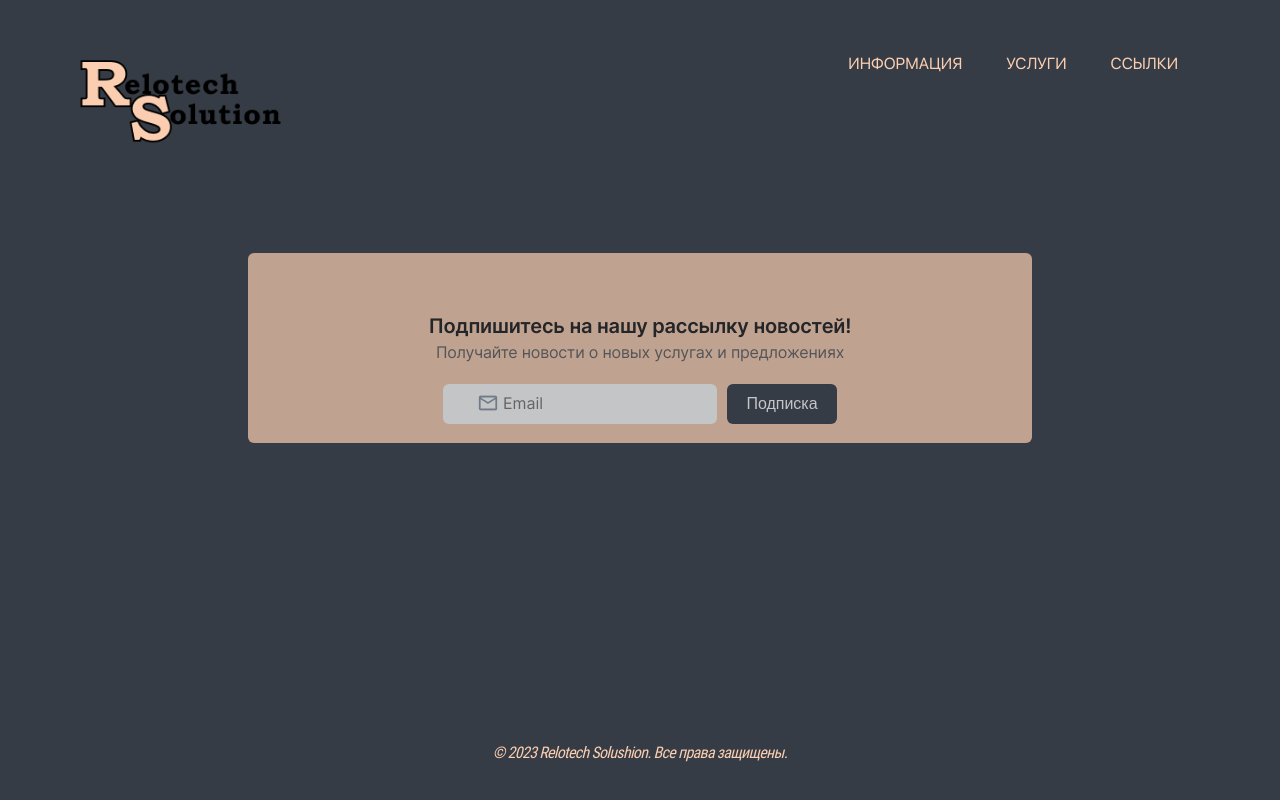
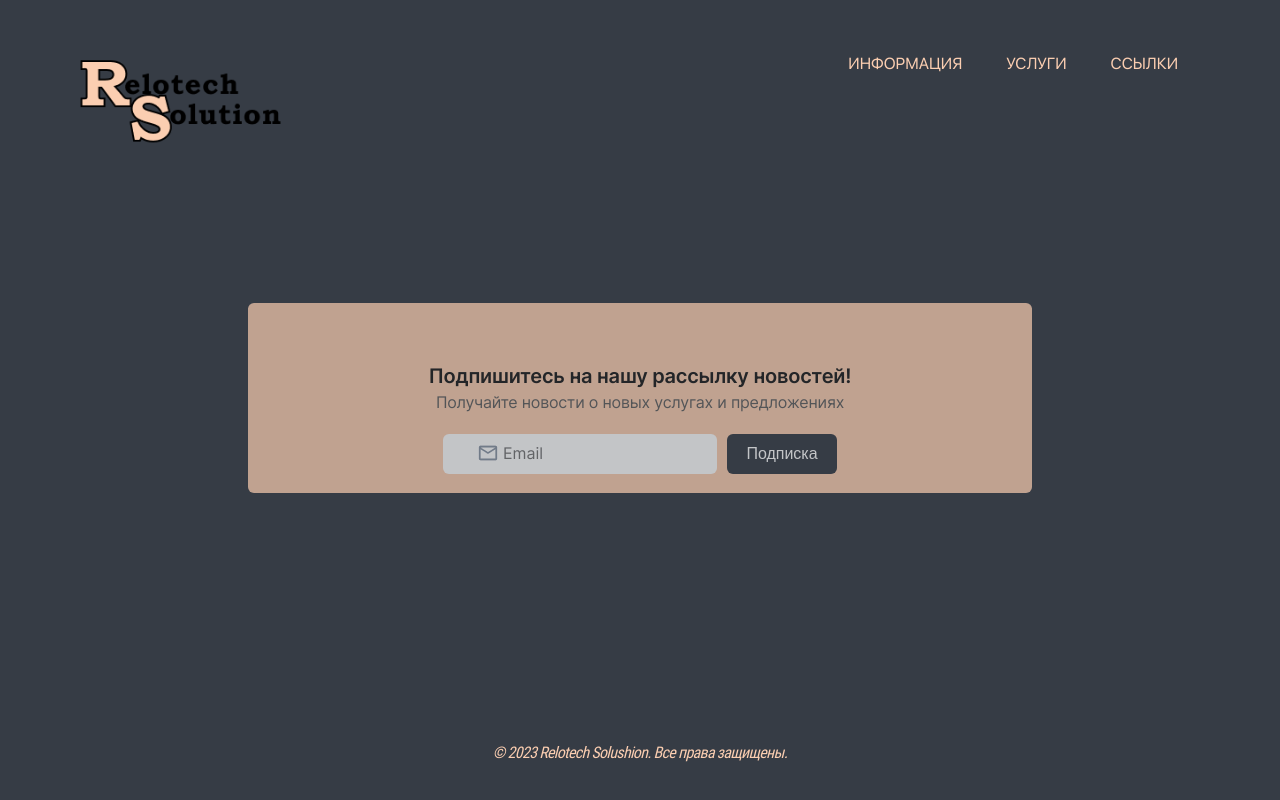
Before and after one commit to TatShen/Relotech-React, a React (Create React App) app: page / in a window 1280 px wide. Shown: the part 4265-5065 px from the top of the page. Built offline with nearby package versions, Linux system fonts and the light colour scheme.

Commit message:
fixed form

```diff
--- a/src/Components/molecules/Form/form.scss
+++ b/src/Components/molecules/Form/form.scss
@@ -3,15 +3,16 @@
 @import "../../../scss/theme/breakpoints.scss";
 
 .form {
-  width: 1440px;
+  width: 80%;
   height: 190px;
   background-color: $blue;
   opacity: 0.7;
   display: flex;
   flex-direction: column;
   justify-content: center;
-  margin: 100px auto;
+  margin: 150px auto;
   border-radius: 6px;
+  margin-bottom: 50px;
   @media (max-width:1660px) {
     width: 70%;
  }
```
